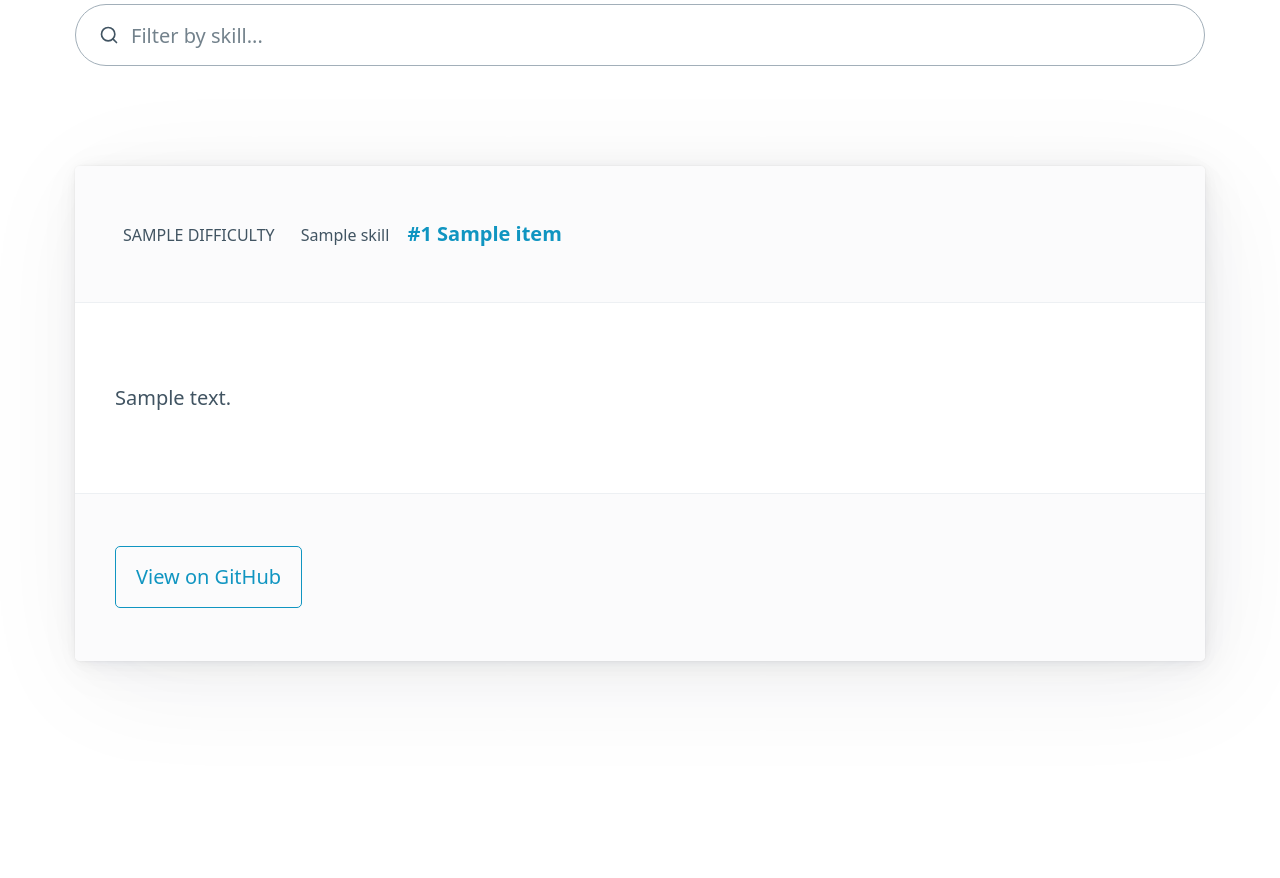
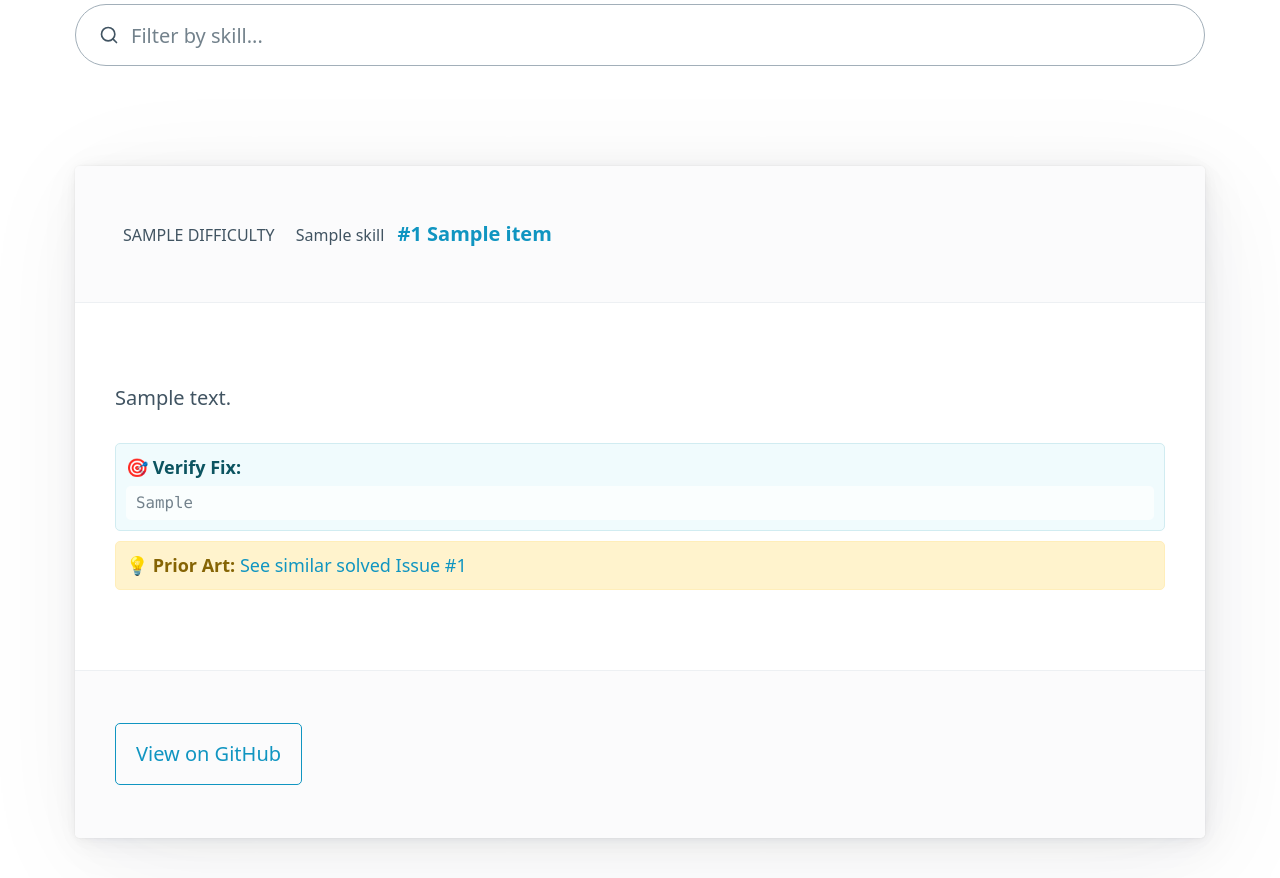
Before and after one commit to evenindividual04/issueops, a Python web app: template app/templates/board.html in a window 1280 px wide. Shown: the part 256-1134 px from the top of the page. Before the commit the page ends 932 px from the top, so only its background shows below. Run offline with Jinja, Linux system fonts and the light colour scheme; the template is opened without the code that fills it: most values are stand-ins (such as "Sample title", 1, 10 or a date in 2020).

Commit message:
Feat: Add Test Radar and Prior Art Linker modules

```diff
--- a/app/models/schemas.py
+++ b/app/models/schemas.py
@@ -41,6 +41,10 @@ class IssueMetadata(BaseModel):
         description="Architectural component."
     )
 
+    # --- TEST COMPANION & PRIOR ART ---
+    verification_hint: Optional[str] = Field(None, description="A suggested terminal command to run tests, e.g., 'pytest tests/auth/'.")
+    related_closed_issue_id: Optional[int] = Field(None, description="ID of a similar closed issue that might be a solution blueprint.")
+
     extraction_confidence: float = Field(..., ge=0.0, le=1.0)
 
     class Config:
@@ -66,5 +70,6 @@ class RuleDefinition(BaseModel):
 class DuplicateResult(BaseModel):
     """Result of semantic duplicate verification."""
     duplicate_number: Optional[int] = Field(None, description="Issue number of duplicate, or null.")
+    matched_issue_state: Optional[str] = Field(None, description="State of the matched issue: 'open' or 'closed'.")
     confidence: float = Field(..., ge=0.0, le=1.0, description="Confidence score 0.0-1.0")
     reasoning: str = Field(..., description="Why it is or isn't a duplicate.")
--- a/app/services/extractor.py
+++ b/app/services/extractor.py
@@ -48,6 +48,7 @@ SCHEMA REFERENCE:
 - difficulty (str): "easy", "medium", "hard", "unknown"
 - required_skills (List[str]): e.g. ["python", "docker"]
 - primary_area (str): "frontend", "backend" etc.
+- verification_hint (str|null): A single shell command to verify the fix (e.g. "pytest tests/test_login.py"). Infer from file paths/stacktrace.
 - extraction_confidence (float): 0.0 to 1.0
 
 ISSUE TEXT:
--- a/app/services/reporter.py
+++ b/app/services/reporter.py
@@ -17,10 +17,10 @@ class Reporter:
     def __init__(self, template_dir: str = "app/templates"):
         self.env = Environment(loader=FileSystemLoader(template_dir))
 
-    def generate_board(self, items: List[BoardItem], output_path: str = "job_board.html") -> str:
+    def generate_board(self, items: List[BoardItem], output_path: str = "job_board.html", site_url: str = "") -> str:
         """Render the Job Board HTML."""
         template = self.env.get_template("board.html")
-        html = template.render(issues=items)
+        html = template.render(issues=items, site_url=site_url)
 
         with open(output_path, "w") as f:
             f.write(html)
--- a/app/templates/board.html
+++ b/app/templates/board.html
@@ -11,7 +11,32 @@
             padding: 2px 8px;
             border-radius: 4px;
             font-size: 0.8em;
-            margin-right: 5px;
+        }
+
+        .hint-box {
+            margin-top: 10px;
+            padding: 10px;
+            border-radius: 5px;
+            font-size: 0.9em;
+            border: 1px solid #ddd;
+        }
+
+        .hint-test {
+            background-color: #f0fbfd;
+            border-color: #d1ecf1;
+            color: #0c5460;
+        }
+
+        .hint-art {
+            background-color: #fff3cd;
+            border-color: #ffeeba;
+            color: #856404;
+        }
+
+        .hint-box code {
+            display: block;
+            margin-top: 5px;
+            background: rgba(255, 255, 255, 0.7);
         }
     </style>
     <link rel="alternate" type="application/atom+xml" title="Contributor Feed" href="feed.xml" />
@@ -38,6 +63,22 @@
                     <a href="{{ item.url }}" target="_blank"><strong>#{{ item.number }} {{ item.title }}</strong></a>
                 </header>
                 <p>{{ item.metadata.summary }}</p>
+
+                {% if item.metadata.verification_hint %}
+                <div class="hint-box hint-test">
+                    <strong>🎯 Verify Fix:</strong>
+                    <code>{{ item.metadata.verification_hint }}</code>
+                </div>
+                {% endif %}
+
+                {% if item.metadata.related_closed_issue_id %}
+                <div class="hint-box hint-art">
+                    <strong>💡 Prior Art:</strong>
+                    <a href="{{ site_url }}/issues/{{ item.metadata.related_closed_issue_id }}" target="_blank">
+                        See similar solved Issue #{{ item.metadata.related_closed_issue_id }}
+                    </a>
+                </div>
+                {% endif %}
                 <footer>
                     <a href="{{ item.url }}" role="button" class="outline">View on GitHub</a>
                 </footer>
```
Also changed, not shown: app/cli/main.py (+25 -11 lines), app/services/duplicate_service.py (+9 -1 lines).
